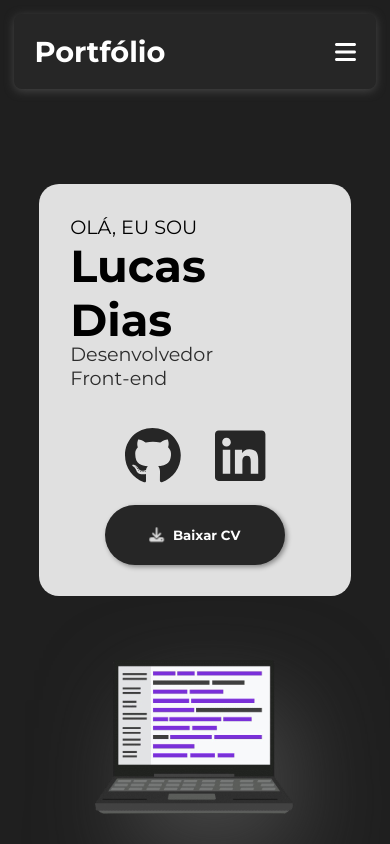
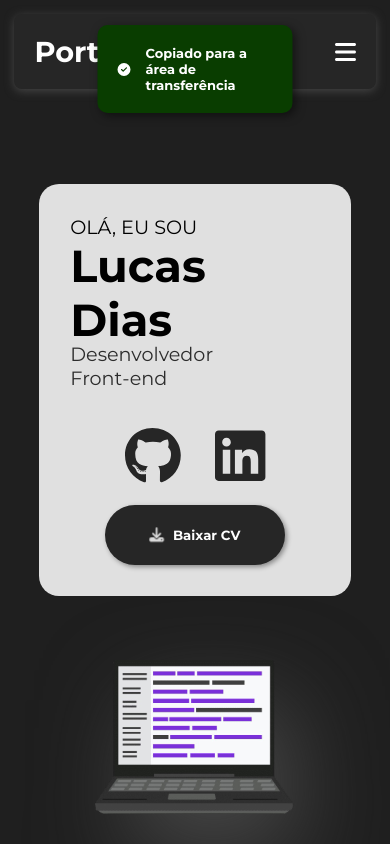
Before and after one commit to Lucasdias067/portfolio-pessoal, a Next.js app: page / in a window 390 px wide. Shown: the top 844 px of the page. Built offline with nearby package versions, Linux system fonts and the light colour scheme.

Commit message:
new features

```diff
--- a/src/app/contact/page.tsx
+++ b/src/app/contact/page.tsx
@@ -8,7 +8,7 @@ import { faCopy, faLinkSlash, faCheckCircle } from "@fortawesome/free-solid-svg-
 
 export default function Contact() {
 
-  const [showModal, setShowModal] = useState(false);
+  const [showModal, setShowModal] = useState(true);
   const copy = "lucasdias067@gmail.com";
 
   function clipboard() {
--- a/src/app/contact/style.css
+++ b/src/app/contact/style.css
@@ -42,11 +42,17 @@
   box-shadow: 3px 3px 10px rgba(0, 0, 0, 0.5);
   border-radius: 10px;
   max-width: 250px;
-  top: 3%;
+  top: 10%;
   left: 50%;
   transform: translateX(-50%);
   padding: 20px;
   z-index: 999;
+}
+
+@media (max-width: 768px) {
+  .modal {
+    top: 3%;
+  }
 }
 
 @media (max-width: 560px) {
```
